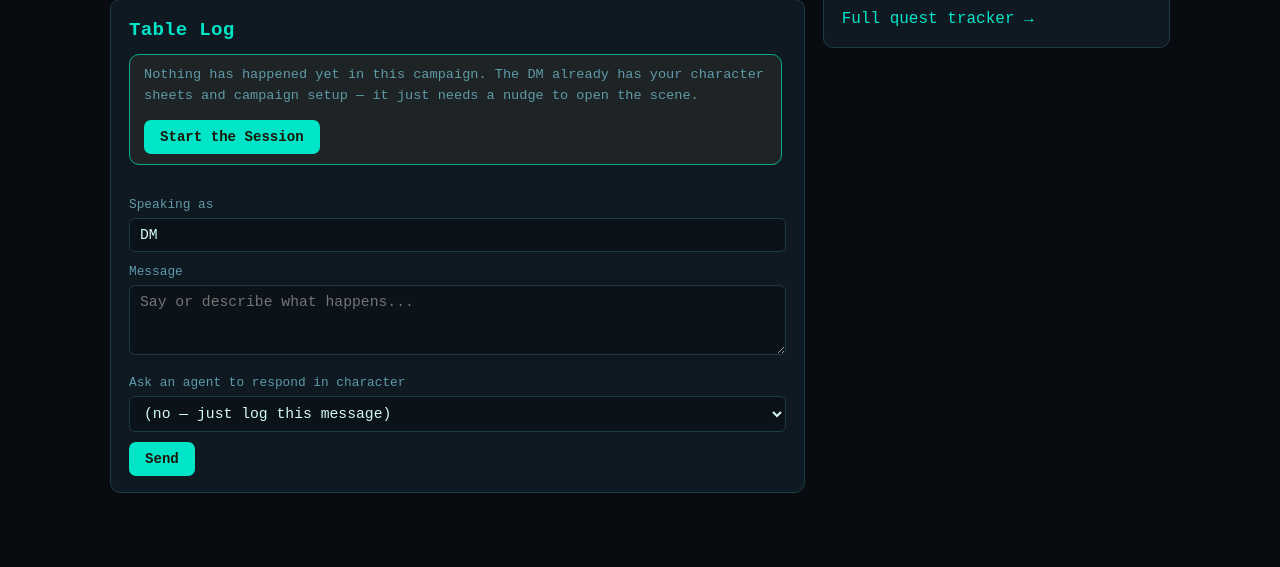
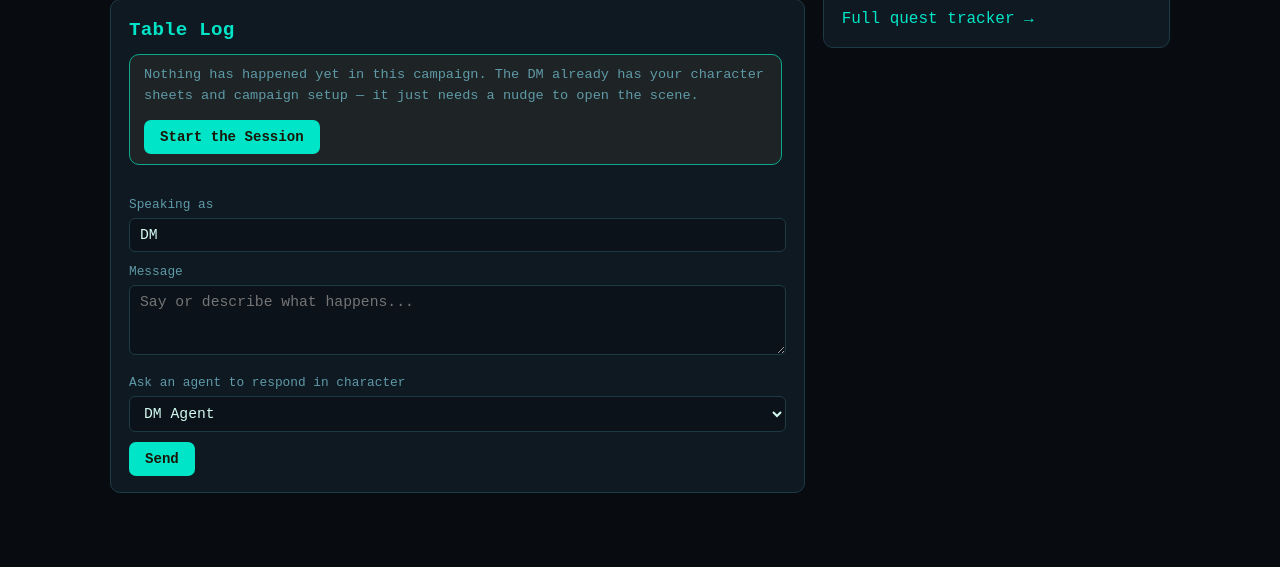
Before and after one commit to bVan566/D-D-PRoject, a Node server app: page /campaigns/static-district-job/play?role=dm in a window 1280 px wide. Shown: the part 998-1565 px from the top of the page. Run offline with Node 20, Linux system fonts and the light colour scheme.

Commit message:
Default the play-screen agent dropdown to "DM Agent" instead of "just log"
Playtesting surfaced this immediately: after the very first message
(handled by the "Start the Session" button, which force-selects
ask_agent=dm), every subsequent turn's dropdown reset to "(no -- just
log this message)" with nothing to prompt the player back to "DM
Agent". Type an action, hit Send, and it just sits there logged with
no response -- looking exactly like a broken/stuck game when the
underlying DM plumbing was fine, same shape as the earlier
"DM never opens the scene" bug.

Reordered the <select> so "DM Agent" is first and pre-selected --
matching the actual common case (a human describing an action
virtually always wants the DM to respond) -- and moved "just log
this message" to the end for the occasional OOC/multi-part-setup
case. No route/backend changes; ask_agent's possible values are
unchanged.

Verified live via a real browser: typed an action and hit Send
without touching the dropdown at all (the literal reported repro
steps) -- DM responded automatically this time.

Co-Authored-By: Claude Sonnet 5 <noreply@anthropic.com>
Claude-Session: https://claude.ai/code/session_01BkgFmx1NdGVLrLAm6iodUR

```diff
--- a/app/server/views/play.ejs
+++ b/app/server/views/play.ejs
@@ -110,12 +110,12 @@
         <% if (llmConfigured) { %>
           <label>Ask an agent to respond in character</label>
           <select name="ask_agent">
-            <option value="">(no — just log this message)</option>
-            <option value="dm">DM Agent</option>
+            <option value="dm" selected>DM Agent</option>
             <% view.characters.companions.forEach(c => { %>
               <option value="companion:<%= c.character_id %>">Ask <%= c.name %> (Player Agent)</option>
             <% }) %>
             <option value="lore">Lore Agent</option>
+            <option value="">(no — just log this message)</option>
           </select>
         <% } %>
         <div class="btn-row"><button type="submit">Send</button></div>
```
